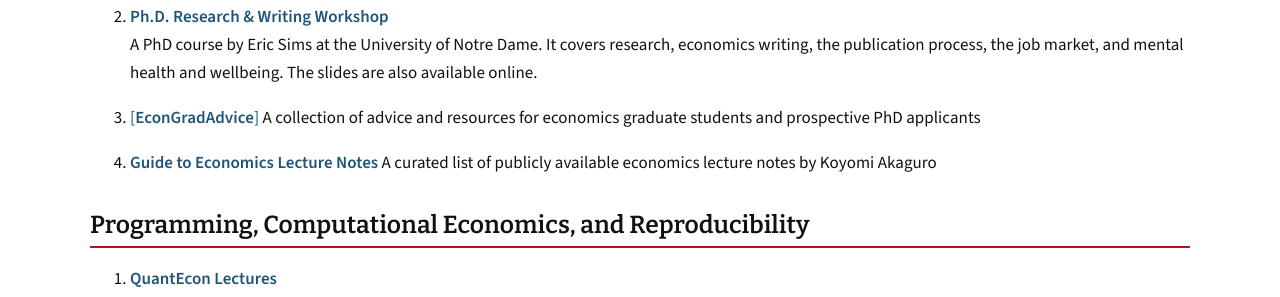
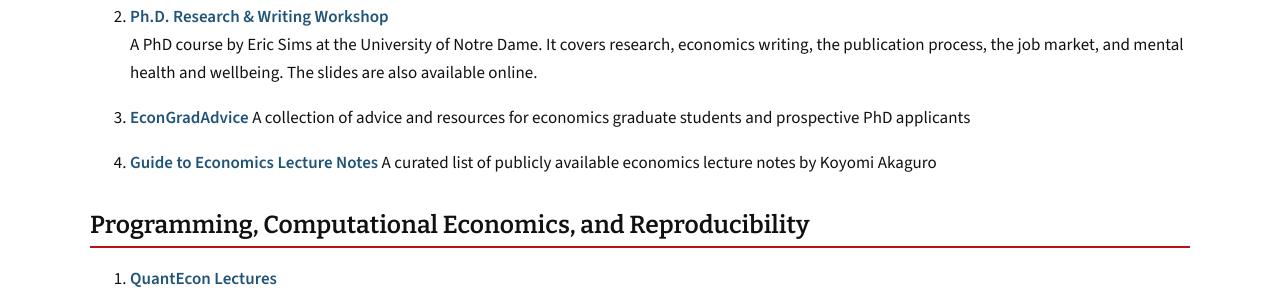
Before and after one commit to Bello-Abdullahi/Bello-Abdullahi.github.io, a Jekyll site: the page built from _pages/resources.md, in a window 1280 px wide and 900 px high. Shown: the part 416-713 px from the top of the window. Built offline with Jekyll 4.4.1, drawn with Linux system fonts in a browser that asks for light colours.

```diff
--- a/_pages/resources.md
+++ b/_pages/resources.md
@@ -16,7 +16,7 @@ This page collects resources I have found useful and believe others may benefit
 2. [**Ph.D. Research & Writing Workshop**](https://sites.nd.edu/esims/courses/research-writing-workshop-spring-2023/)
    A PhD course by Eric Sims at the University of Notre Dame. It covers research, economics writing, the publication process, the job market, and mental health and wellbeing. The slides are also available online.
 
-3. [[**EconGradAdvice**]](https://sites.google.com/view/econgradadvice/)
+3. [**EconGradAdvice**](https://sites.google.com/view/econgradadvice/)
   A collection of advice and resources for economics graduate students and prospective PhD applicants
 
 4. [**Guide to Economics Lecture Notes**](https://github.com/Alalalalaki/Guide2EconNotes)
```
